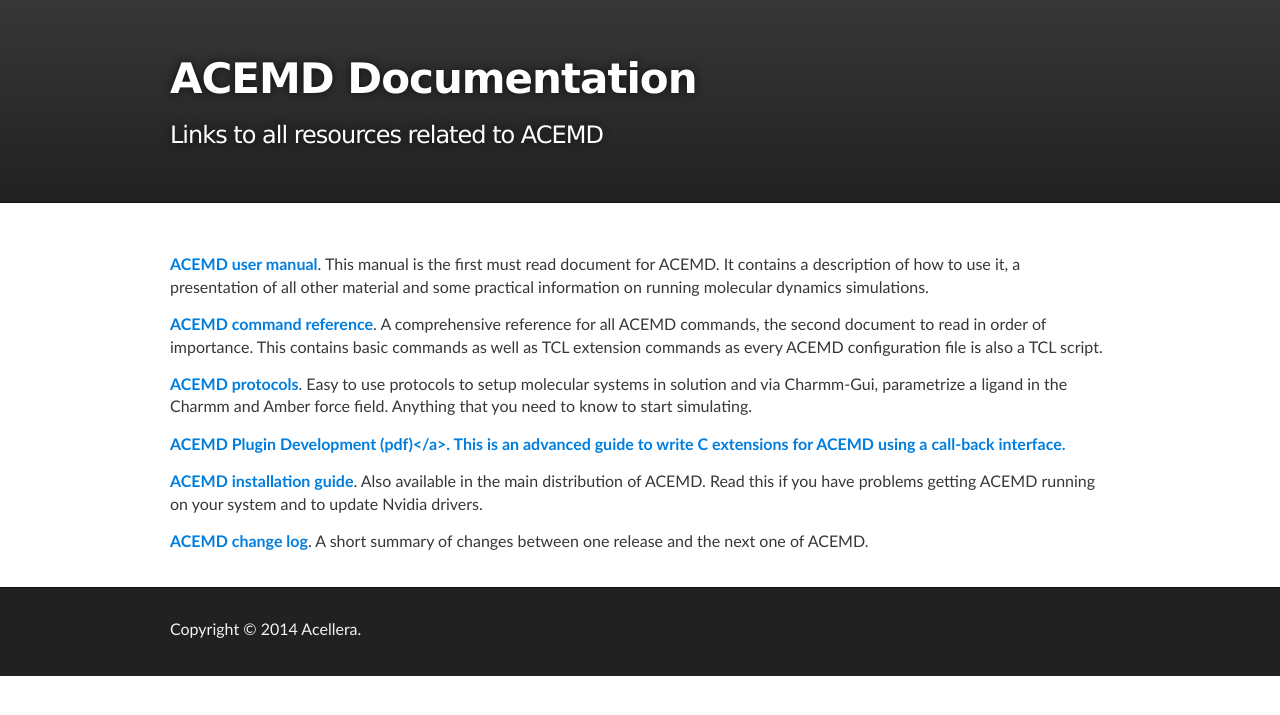
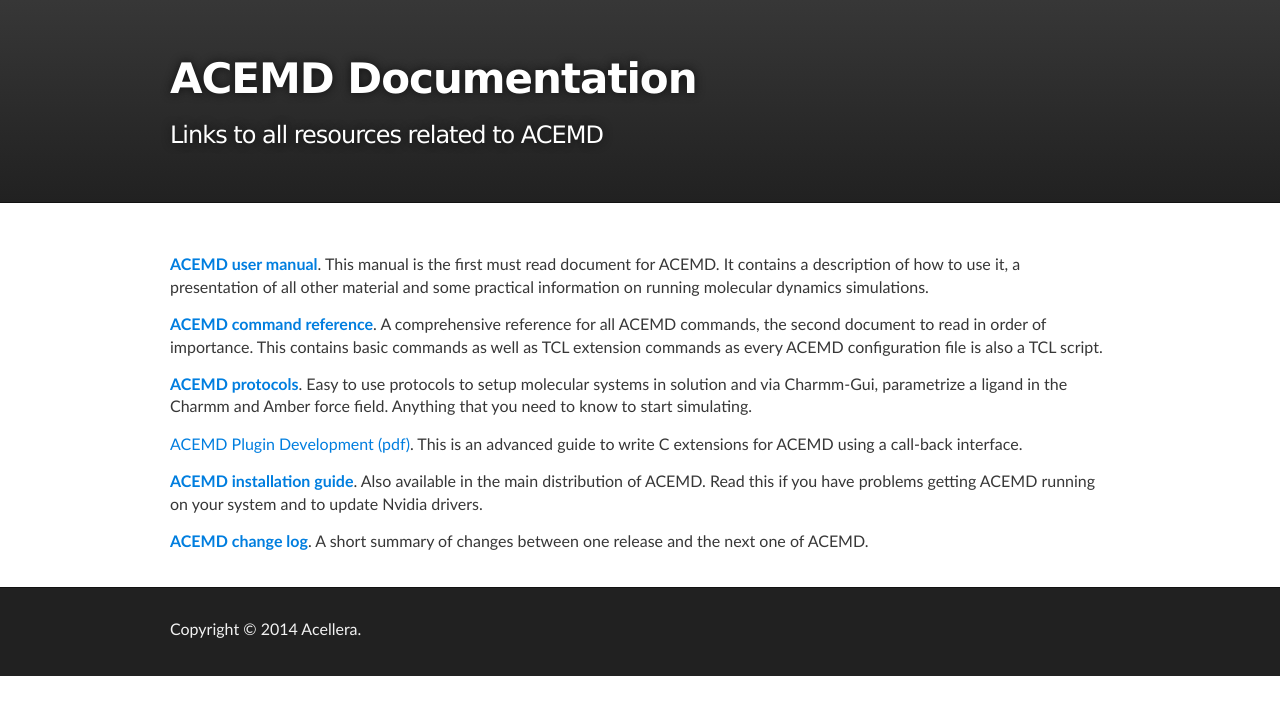
Before and after one commit to Acellera/docs.acellera.com, a Jekyll site: the page built from acemd/index.md, in a window 1280 px wide. Shown: the top 715 px of the page. Built offline with Jekyll 4.4.1, drawn with Linux system fonts in a browser that asks for light colours.

```diff
--- a/acemd/index.md
+++ b/acemd/index.md
@@ -12,7 +12,7 @@ description: Links to all resources related to ACEMD
 
 [__ACEMD protocols__](./protocols). Easy to use protocols to setup molecular systems in solution and via Charmm-Gui, parametrize a ligand in the Charmm and Amber force field. Anything that you need to know to start simulating.
 
-<a href="http://download.acellera.com/manuals/latest/docs/ACEMD-AceCloud-User-Guide.pdf" target="_parent"><strong>ACEMD Plugin Development (pdf)<strong></a>. This is an advanced guide to write C extensions for ACEMD using a call-back interface.
+<a href="http://download.acellera.com/manuals/latest/docs/ACEMD-AceCloud-User-Guide.pdf" target="_parent">ACEMD Plugin Development (pdf)</a>. This is an advanced guide to write C extensions for ACEMD using a call-back interface.
 
 [__ACEMD installation guide__](./install). Also available in the main distribution of ACEMD. Read this if you have problems getting ACEMD running on your system and to update Nvidia drivers.
 
```
